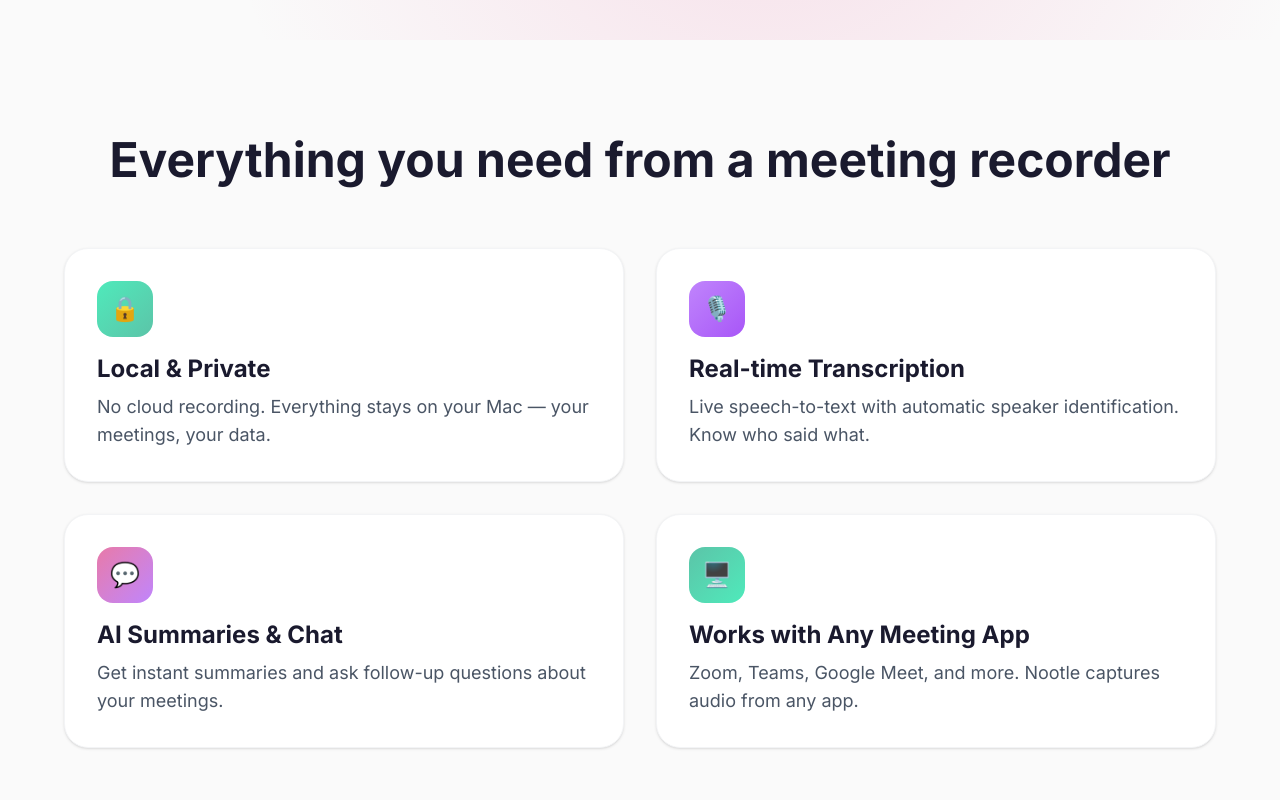
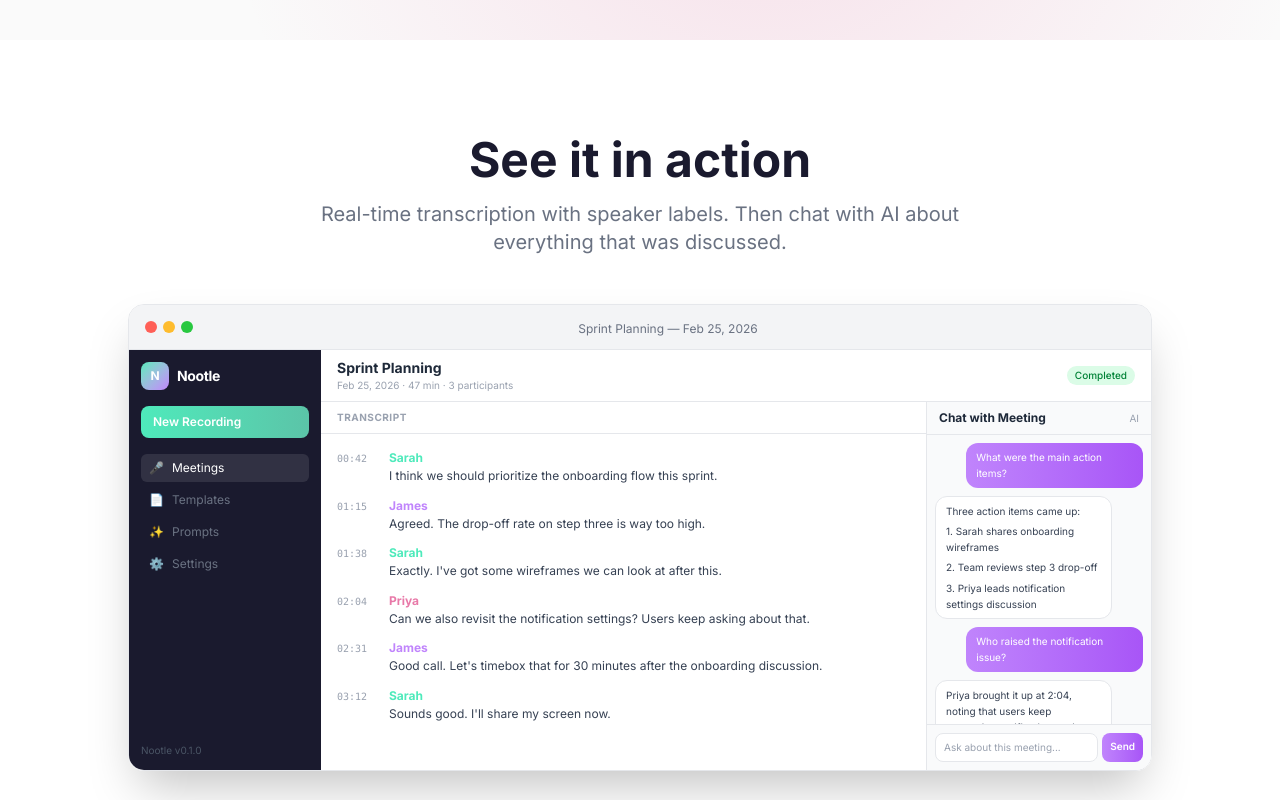
Before and after one commit to michellemayes/nootle, a Next.js app in the folder site/: page / in a window 1280 px wide. Shown: the part 760-1560 px from the top of the page. Built offline with nearby package versions, Linux system fonts and the light colour scheme.

Commit message:
feat: add app UI mockup section to landing page
CSS-only mockup of the Nootle meeting detail view showing the
sidebar, transcript with speaker labels, and AI chat panel.
Placed between Hero and Features sections.

```diff
--- a/site/app/page.tsx
+++ b/site/app/page.tsx
@@ -1,4 +1,5 @@
 import { Hero } from "@/components/Hero";
+import { AppMockup } from "@/components/AppMockup";
 import { Features } from "@/components/Features";
 import { HowItWorks } from "@/components/HowItWorks";
 import { SponsorCTA } from "@/components/SponsorCTA";
@@ -7,6 +8,7 @@ export default function Home() {
   return (
     <main>
       <Hero />
+      <AppMockup />
       <Features />
       <HowItWorks />
       <SponsorCTA />
--- /dev/null
+++ b/site/components/AppMockup.tsx
@@ -0,0 +1,211 @@
+"use client";
+
+import { motion } from "framer-motion";
+
+const transcriptLines = [
+  { time: "00:42", speaker: "Sarah", color: "#4EEABB", text: "I think we should prioritize the onboarding flow this sprint." },
+  { time: "01:15", speaker: "James", color: "#C084FC", text: "Agreed. The drop-off rate on step three is way too high." },
+  { time: "01:38", speaker: "Sarah", color: "#4EEABB", text: "Exactly. I've got some wireframes we can look at after this." },
+  { time: "02:04", speaker: "Priya", color: "#E879A8", text: "Can we also revisit the notification settings? Users keep asking about that." },
+  { time: "02:31", speaker: "James", color: "#C084FC", text: "Good call. Let's timebox that for 30 minutes after the onboarding discussion." },
+  { time: "03:12", speaker: "Sarah", color: "#4EEABB", text: "Sounds good. I'll share my screen now." },
+];
+
+const chatMessages = [
+  { role: "user" as const, text: "What were the main action items?" },
+  {
+    role: "assistant" as const,
+    text: "Three action items came up:\n1. Sarah shares onboarding wireframes\n2. Team reviews step 3 drop-off\n3. Priya leads notification settings discussion",
+  },
+  { role: "user" as const, text: "Who raised the notification issue?" },
+  { role: "assistant" as const, text: "Priya brought it up at 2:04, noting that users keep requesting notification settings changes." },
+];
+
+function Sidebar() {
+  return (
+    <div className="w-48 bg-[#1A1A2E] flex flex-col p-3 shrink-0">
+      <div className="flex items-center gap-2 mb-4">
+        <div className="w-7 h-7 rounded-lg bg-gradient-to-br from-[#4EEABB] to-[#C084FC] flex items-center justify-center text-white text-xs font-bold">
+          N
+        </div>
+        <span className="text-white font-bold text-sm tracking-tight">Nootle</span>
+      </div>
+      <button className="w-full bg-gradient-to-r from-[#4EEABB] to-[#5BC4A8] text-white text-xs font-semibold py-2 px-3 rounded-lg mb-4 text-left">
+        New Recording
+      </button>
+      <nav className="flex flex-col gap-1 text-xs">
+        {[
+          { icon: "🎤", label: "Meetings", active: true },
+          { icon: "📄", label: "Templates", active: false },
+          { icon: "✨", label: "Prompts", active: false },
+          { icon: "⚙️", label: "Settings", active: false },
+        ].map((item) => (
+          <div
+            key={item.label}
+            className={`flex items-center gap-2 px-2 py-1.5 rounded-md ${
+              item.active
+                ? "bg-white/10 text-white"
+                : "text-gray-500"
+            }`}
+          >
+            <span>{item.icon}</span>
+            <span>{item.label}</span>
+          </div>
+        ))}
+      </nav>
+      <div className="mt-auto text-[10px] text-gray-600">Nootle v0.1.0</div>
+    </div>
+  );
+}
+
+function TranscriptPanel() {
+  return (
+    <div className="flex-1 flex flex-col min-w-0 border-r border-gray-200">
+      <div className="px-4 py-2 border-b border-gray-200">
+        <p className="text-[10px] font-bold uppercase text-gray-400 tracking-wider">
+          Transcript
+        </p>
+      </div>
+      <div className="flex-1 overflow-hidden p-4 space-y-3">
+        {transcriptLines.map((line, i) => (
+          <div key={i} className="flex gap-3 text-xs">
+            <span className="text-gray-400 font-mono shrink-0 w-10 text-[10px] pt-0.5">
+              {line.time}
+            </span>
+            <div>
+              <span className="font-bold" style={{ color: line.color }}>
+                {line.speaker}
+              </span>
+              <p className="text-gray-700 leading-relaxed">{line.text}</p>
+            </div>
+          </div>
+        ))}
+      </div>
+    </div>
+  );
+}
+
+function ChatPanel() {
+  return (
+    <div className="w-56 flex flex-col bg-gray-50 shrink-0">
+      <div className="px-3 py-2 border-b border-gray-200 flex items-center justify-between">
+        <span className="text-xs font-bold text-gray-800">Chat with Meeting</span>
+        <span className="text-gray-400 text-[10px]">AI</span>
+      </div>
+      <div className="flex-1 overflow-hidden p-2 space-y-2">
+        {chatMessages.map((msg, i) => (
+          <div
+            key={i}
+            className={`flex ${msg.role === "user" ? "justify-end" : "justify-start"}`}
+          >
+            <div
+              className={`max-w-[85%] px-2.5 py-1.5 rounded-xl text-[10px] leading-relaxed ${
+                msg.role === "user"
+                  ? "bg-gradient-to-r from-[#C084FC] to-[#A855F7] text-white"
+                  : "bg-white text-gray-700 border border-gray-200"
+              }`}
+            >
+              {msg.text.split("\n").map((line, j) => (
+                <p key={j} className={j > 0 ? "mt-1" : ""}>
+                  {line}
+                </p>
+              ))}
+            </div>
+          </div>
+        ))}
+      </div>
+      <div className="p-2 border-t border-gray-200">
+        <div className="flex gap-1">
+          <div className="flex-1 bg-white border border-gray-200 rounded-lg px-2 py-1.5 text-[10px] text-gray-400">
+            Ask about this meeting...
+          </div>
+          <div className="bg-gradient-to-r from-[#C084FC] to-[#A855F7] text-white rounded-lg px-2 py-1.5 text-[10px] font-semibold">
+            Send
+          </div>
+        </div>
+      </div>
+    </div>
+  );
+}
+
+export function AppMockup() {
+  return (
+    <section className="py-24 px-6 bg-white">
+      <div className="max-w-6xl mx-auto">
+        <motion.h2
+          className="text-4xl md:text-5xl font-bold text-center mb-4"
+          style={{ color: "var(--color-text)" }}
+          initial={{ opacity: 0, y: 20 }}
+          whileInView={{ opacity: 1, y: 0 }}
+          viewport={{ once: true }}
+          transition={{ duration: 0.5 }}
+        >
+          See it in action
+        </motion.h2>
+        <motion.p
+          className="text-xl text-gray-500 text-center mb-12 max-w-2xl mx-auto"
+          initial={{ opacity: 0, y: 20 }}
+          whileInView={{ opacity: 1, y: 0 }}
+          viewport={{ once: true }}
+          transition={{ duration: 0.5, delay: 0.1 }}
+        >
+          Real-time transcription with speaker labels. Then chat with AI about everything that was discussed.
+        </motion.p>
+
+        <motion.div
+          className="relative mx-auto max-w-5xl"
+          initial={{ opacity: 0, y: 40 }}
+          whileInView={{ opacity: 1, y: 0 }}
+          viewport={{ once: true }}
+          transition={{ duration: 0.6, delay: 0.2 }}
+        >
+          {/* Window chrome */}
+          <div className="rounded-2xl overflow-hidden shadow-2xl border border-gray-200">
+            {/* Title bar */}
+            <div className="bg-gray-100 px-4 py-2.5 flex items-center gap-2 border-b border-gray-200">
+              <div className="flex gap-1.5">
+                <div className="w-3 h-3 rounded-full bg-[#FF5F57]" />
+                <div className="w-3 h-3 rounded-full bg-[#FEBC2E]" />
+                <div className="w-3 h-3 rounded-full bg-[#28C840]" />
+              </div>
+              <div className="flex-1 text-center">
+                <span className="text-xs text-gray-500">Sprint Planning — Feb 25, 2026</span>
+              </div>
+            </div>
+
+            {/* App content */}
+            <div className="flex h-[420px] bg-white">
+              <Sidebar />
+              <div className="flex-1 flex flex-col min-w-0">
+                {/* Meeting header */}
+                <div className="px-4 py-2 border-b border-gray-200 flex items-center justify-between">
+                  <div>
+                    <h3 className="text-sm font-bold text-gray-800">Sprint Planning</h3>
+                    <p className="text-[10px] text-gray-400">Feb 25, 2026 &middot; 47 min &middot; 3 participants</p>
+                  </div>
+                  <span className="text-[10px] bg-green-100 text-green-700 px-2 py-0.5 rounded-full font-medium">
+                    Completed
+                  </span>
+                </div>
+                {/* Two-pane content */}
+                <div className="flex flex-1 min-h-0">
+                  <TranscriptPanel />
+                  <ChatPanel />
+                </div>
+              </div>
+            </div>
+          </div>
+
+          {/* Glow effect behind the mockup */}
+          <div
+            className="absolute -inset-4 -z-10 rounded-3xl opacity-30 blur-3xl"
+            style={{
+              background:
+                "linear-gradient(135deg, #4EEABB, #C084FC, #E879A8)",
+            }}
+          />
+        </motion.div>
+      </div>
+    </section>
+  );
+}
```
